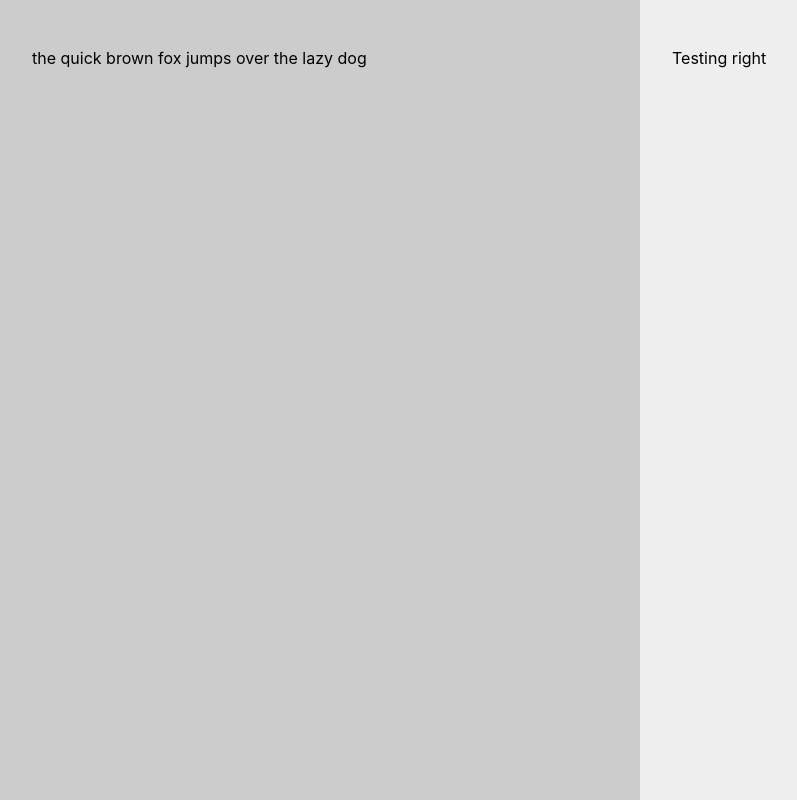
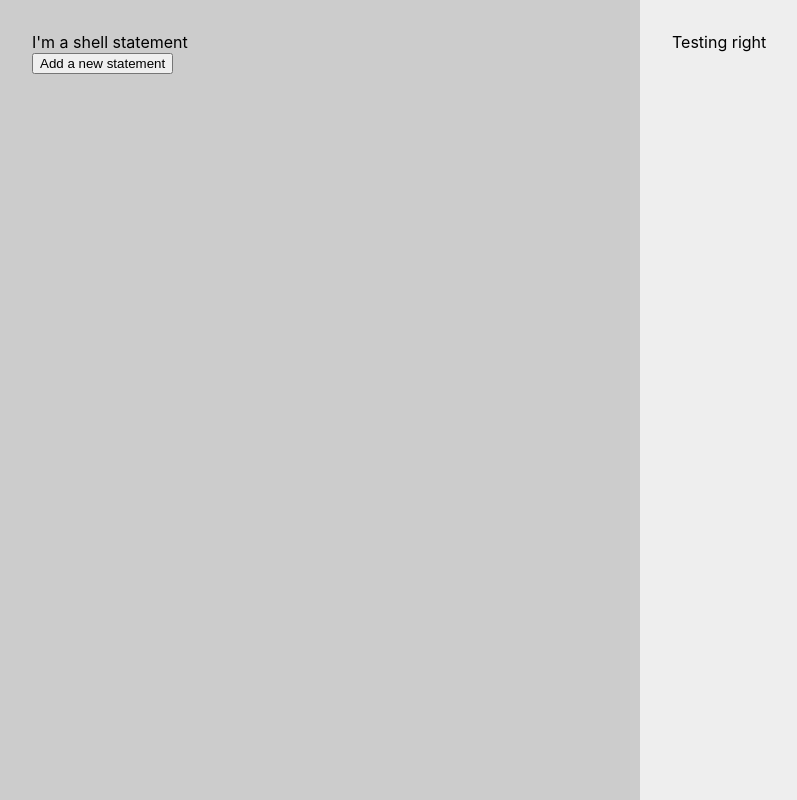
Before and after one commit to nchaloult/nchaloult.github.io, a React (Create React App) app: page / in a window 1280 px wide. Shown: the whole page, without its empty margins (0-797 px from the left). Built offline with nearby package versions, Linux system fonts and the light colour scheme.

Commit message:
Created Shell component; can add new "lines" in shell output manually with a button

```diff
--- a/src/App.js
+++ b/src/App.js
@@ -1,11 +1,13 @@
 import React from 'react';
+
+import Shell from './components/Shell';
 
 function App() {
   return (
     <div id="container">
       <div className="outer-column" style={{'background': "#cccccc"}}>
         <div className="inner-column">
-          <p>the quick brown fox jumps over the lazy dog</p>
+          <Shell />
         </div>
       </div>
       <div className="outer-column" style={{'background': "#eeeeee"}}>
--- /dev/null
+++ b/src/components/Shell.js
@@ -0,0 +1,20 @@
+import React, { useState } from 'react';
+
+function Shell() {
+  let [statements, setStatements] = useState(['I\'m a shell statement']);
+
+  let shellStatementsAsParagraphs = statements.map((statement) => {
+    return (
+      <p>{ statement }</p>
+    );
+  });
+
+  return (
+    <div>
+      { shellStatementsAsParagraphs }
+      <button onClick={() => { setStatements([...statements, 'Another shell statement']) }}>Add a new statement</button>
+    </div>
+  );
+}
+
+export default Shell;
--- a/src/index.css
+++ b/src/index.css
@@ -6,6 +6,10 @@ body {
     sans-serif;
   -webkit-font-smoothing: antialiased;
   -moz-osx-font-smoothing: grayscale;
+}
+
+p {
+  margin: 0;
 }
 
 #container {
```
